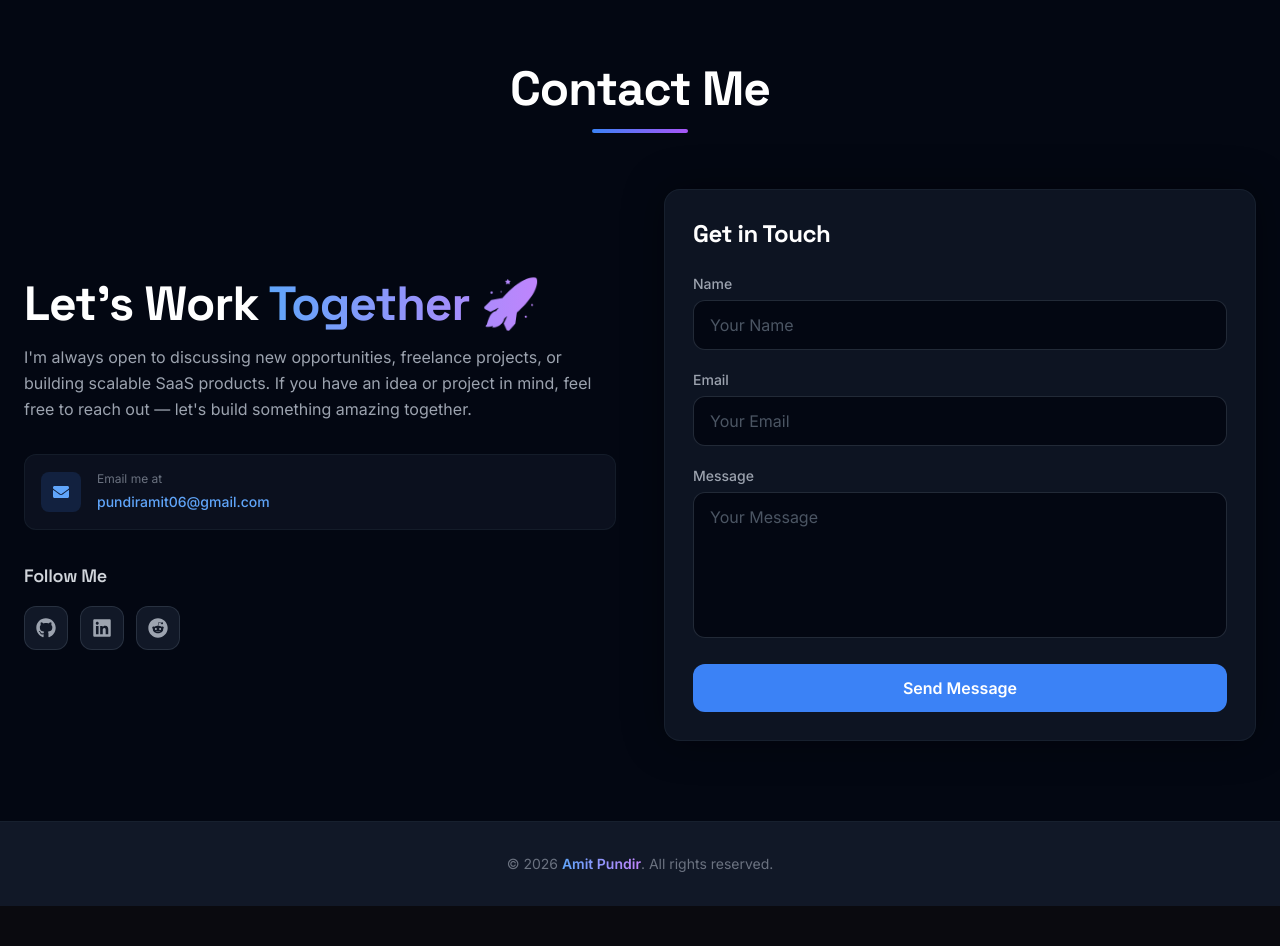
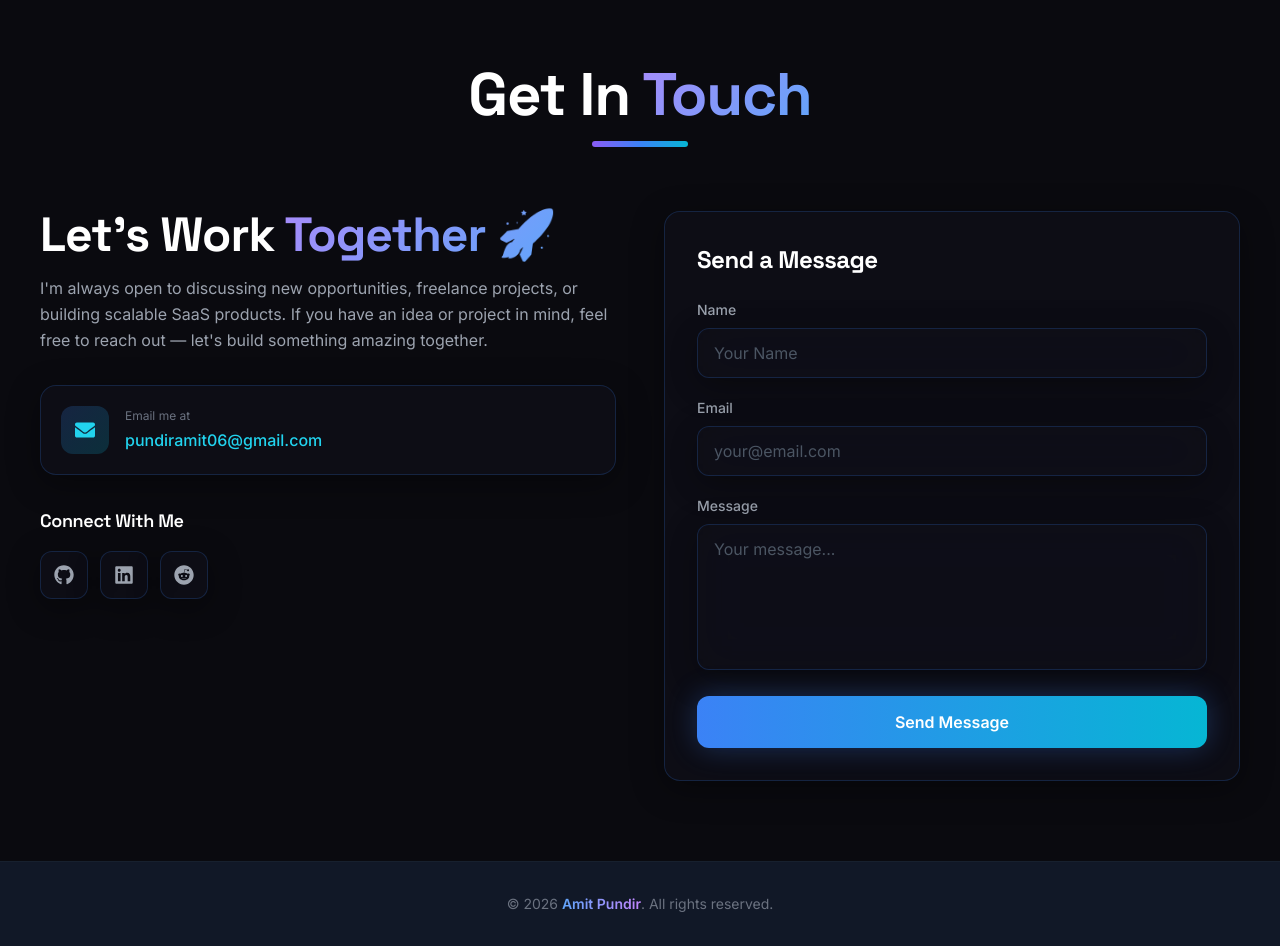
Before and after one commit to amitpundir992/Portfolio, a React (Vite) app: page / in a window 1280 px wide. Shown: the part 4040-4986 px from the top of the page. Before the commit the page ends 4946 px from the top, so only its background shows below. Built offline with nearby package versions, Linux system fonts and the light colour scheme; no server answers.

Commit message:
feat: redesign contact form with glassmorphism and gradient buttons

```diff
--- a/src/components/Contact.jsx
+++ b/src/components/Contact.jsx
@@ -61,51 +61,53 @@ const Contact = () => {
   };
 
   return (
-    <section id="contact" className="bg-gray-950 py-20 px-6 relative overflow-hidden">
+    <section id="contact" className="section-padding bg-[#0a0a0f] relative overflow-hidden">
 
       {/* Ambient glow */}
-      <div className="absolute top-0 left-1/4 w-72 h-72 bg-blue-600/6 rounded-full filter blur-[80px] pointer-events-none" />
-      <div className="absolute bottom-0 right-1/4 w-64 h-64 bg-purple-600/6 rounded-full filter blur-[80px] pointer-events-none" />
+      <div className="absolute top-0 left-1/4 w-[500px] h-[500px] bg-blue-600/8 rounded-full filter blur-[100px] pointer-events-none animate-glow-pulse" />
+      <div className="absolute bottom-0 right-1/4 w-[500px] h-[500px] bg-purple-600/8 rounded-full filter blur-[100px] pointer-events-none animate-glow-pulse" style={{ animationDelay: '1s' }} />
 
-      <div className="max-w-7xl mx-auto">
+      <div className="container-custom">
 
         {/* Title */}
         <div
           ref={titleRef}
-          className={`text-center mb-14 ${titleVisible ? 'animate-fadeInUp' : 'opacity-0'}`}
+          className={`text-center mb-16 ${titleVisible ? 'animate-fadeInUp' : 'opacity-0'}`}
         >
-          <h2 className="text-4xl md:text-5xl font-bold text-white mb-4">Contact Me</h2>
-          <div className="w-24 h-1 bg-gradient-to-r from-blue-500 to-purple-500 mx-auto rounded-full" />
+          <h2 className="text-4xl sm:text-5xl md:text-6xl font-bold font-heading text-white mb-4">
+            Get In <span className="gradient-text">Touch</span>
+          </h2>
+          <div className="w-24 h-1.5 bg-gradient-to-r from-violet-500 via-blue-500 to-cyan-500 mx-auto rounded-full" />
         </div>
 
-        <div className="grid lg:grid-cols-2 gap-12 items-center">
+        <div className="grid lg:grid-cols-2 gap-12 items-start">
 
           {/* Left panel */}
           <div ref={leftRef} className={`space-y-8 ${leftVisible ? 'animate-fadeInLeft' : 'opacity-0'}`}>
             <div>
-              <h1 className="text-4xl lg:text-5xl font-bold text-white leading-tight mb-4">
+              <h1 className="text-3xl sm:text-4xl lg:text-5xl font-bold font-heading text-white leading-tight mb-4">
                 Let's Work{" "}
-                <span className="bg-gradient-to-r from-blue-400 to-purple-400 bg-clip-text text-transparent">
+                <span className="gradient-text">
                   Together 🚀
                 </span>
               </h1>
-              <p className="text-gray-400 leading-relaxed">
+              <p className="text-gray-400 text-base leading-relaxed">
                 I'm always open to discussing new opportunities, freelance projects, or building scalable SaaS
                 products. If you have an idea or project in mind, feel free to reach out — let's build something
                 amazing together.
               </p>
             </div>
 
-            {/* Email */}
-            <div className="flex items-center gap-4 p-4 bg-gray-900/60 rounded-xl border border-gray-800/50 hover:border-blue-500/30 transition-all group">
-              <div className="w-10 h-10 bg-blue-500/15 rounded-lg flex items-center justify-center text-blue-400 group-hover:bg-blue-500/25 transition-colors flex-shrink-0">
+            {/* Email Card */}
+            <div className="glass-card glass-card-hover flex items-center gap-4 p-5 rounded-2xl border-blue-500/20 bg-blue-500/5 backdrop-blur-xl group">
+              <div className="w-12 h-12 bg-gradient-to-br from-blue-500/20 to-cyan-500/20 rounded-xl flex items-center justify-center text-cyan-400 text-xl group-hover:from-blue-500/30 group-hover:to-cyan-500/30 transition-all flex-shrink-0">
                 <FaEnvelope />
               </div>
               <div>
-                <p className="text-gray-500 text-xs mb-0.5">Email me at</p>
+                <p className="text-gray-500 text-xs mb-1">Email me at</p>
                 <a
                   href="mailto:pundiramit06@gmail.com"
-                  className="text-blue-400 hover:text-blue-300 transition-colors font-medium text-sm"
+                  className="text-cyan-400 hover:text-cyan-300 transition-colors font-medium text-sm sm:text-base focus-ring rounded"
                 >
                   pundiramit06@gmail.com
                 </a>
@@ -114,7 +116,7 @@ const Contact = () => {
 
             {/* Socials */}
             <div>
-              <h3 className="text-lg font-semibold text-gray-300 mb-4">Follow Me</h3>
+              <h3 className="text-lg font-semibold font-heading text-white mb-4">Connect With Me</h3>
               <div className="flex gap-3">
                 {socials.map((s, i) => (
                   <a
@@ -123,7 +125,8 @@ const Contact = () => {
                     target="_blank"
                     rel="noopener noreferrer"
                     title={s.label}
-                    className="w-11 h-11 bg-gray-900 border border-gray-700/60 rounded-xl flex items-center justify-center text-xl text-gray-400 hover:text-blue-400 hover:border-blue-500/50 hover:bg-blue-500/10 hover:scale-110 transition-all duration-300"
+                    aria-label={s.label}
+                    className="glass-card w-12 h-12 rounded-xl flex items-center justify-center text-xl text-gray-400 border-gray-700/50 hover:text-cyan-400 hover:border-cyan-500/30 hover:bg-cyan-500/10 hover:scale-110 transition-all duration-300 focus-ring"
                   >
                     {s.icon}
                   </a>
@@ -134,51 +137,54 @@ const Contact = () => {
 
           {/* Form */}
           <div ref={formRef} className={`${formVisible ? 'animate-fadeInRight' : 'opacity-0'}`}>
-            <div className="bg-gray-900/80 rounded-2xl border border-gray-800/60 shadow-[0px_0px_40px_rgba(0,0,0,0.4)] p-7 backdrop-blur-sm">
-              <h3 className="text-2xl font-bold text-white mb-6">Get in Touch</h3>
+            <div className="glass-card rounded-2xl border-blue-500/20 bg-blue-500/5 backdrop-blur-xl shadow-[0_8px_40px_rgba(0,0,0,0.4)] p-8">
+              <h3 className="text-2xl font-bold font-heading text-white mb-6">Send a Message</h3>
 
               <form onSubmit={handleSubmit} className="space-y-5">
 
                 <div>
-                  <label className="block text-sm font-medium text-gray-400 mb-1.5">Name</label>
+                  <label htmlFor="name" className="block text-sm font-medium text-gray-400 mb-2">Name</label>
                   <input
+                    id="name"
                     type="text"
                     name="name"
                     value={formData.name}
                     onChange={handleChange}
                     placeholder="Your Name"
-                    className={`form-input w-full px-4 py-3 bg-gray-950 text-gray-200 border rounded-xl placeholder-gray-600 ${
-                      errors.name ? 'border-red-500/60' : 'border-gray-700/60'
+                    className={`form-input w-full px-4 py-3 glass-card text-gray-200 border rounded-xl placeholder-gray-600 focus-ring ${
+                      errors.name ? 'border-red-500/60' : 'border-blue-500/20'
                     }`}
                   />
                   {errors.name && <span className="text-red-400 text-xs mt-1 block">{errors.name}</span>}
                 </div>
 
                 <div>
-                  <label className="block text-sm font-medium text-gray-400 mb-1.5">Email</label>
+                  <label htmlFor="email" className="block text-sm font-medium text-gray-400 mb-2">Email</label>
                   <input
+                    id="email"
                     type="email"
                     name="email"
                     value={formData.email}
                     onChange={handleChange}
-                    placeholder="Your Email"
-                    className={`form-input w-full px-4 py-3 bg-gray-950 text-gray-200 border rounded-xl placeholder-gray-600 ${
-                      errors.email ? 'border-red-500/60' : 'border-gray-700/60'
+                    placeholder="your@email.com"
+                    className={`form-input w-full px-4 py-3 glass-card text-gray-200 border rounded-xl placeholder-gray-600 focus-ring ${
+                      errors.email ? 'border-red-500/60' : 'border-blue-500/20'
                     }`}
                   />
                   {errors.email && <span className="text-red-400 text-xs mt-1 block">{errors.email}</span>}
                 </div>
 
                 <div>
-                  <label className="block text-sm font-medium text-gray-400 mb-1.5">Message</label>
+                  <label htmlFor="message" className="block text-sm font-medium text-gray-400 mb-2">Message</label>
                   <textarea
+                    id="message"
                     name="message"
                     rows={5}
                     value={formData.message}
                     onChange={handleChange}
-                    placeholder="Your Message"
-                    className={`form-input w-full px-4 py-3 bg-gray-950 text-gray-200 border rounded-xl placeholder-gray-600 resize-none ${
-                      errors.message ? 'border-red-500/60' : 'border-gray-700/60'
+                    placeholder="Your message..."
+                    className={`form-input w-full px-4 py-3 glass-card text-gray-200 border rounded-xl placeholder-gray-600 resize-none focus-ring ${
+                      errors.message ? 'border-red-500/60' : 'border-blue-500/20'
                     }`}
                   />
                   {errors.message && <span className="text-red-400 text-xs mt-1 block">{errors.message}</span>}
@@ -187,11 +193,11 @@ const Contact = () => {
                 <button
                   type="submit"
                   disabled={loading}
-                  className="btn-glow w-full bg-blue-500 text-white py-3 rounded-xl hover:bg-blue-600 font-semibold transition-colors disabled:opacity-60 disabled:cursor-not-allowed flex items-center justify-center gap-2"
+                  className="btn-glow w-full bg-gradient-to-r from-blue-500 to-cyan-500 text-white py-3.5 rounded-xl hover:from-blue-600 hover:to-cyan-600 font-semibold transition-all disabled:opacity-60 disabled:cursor-not-allowed flex items-center justify-center gap-2 shadow-[0_0_30px_rgba(59,130,246,0.3)] focus-ring"
                 >
                   {loading ? (
                     <>
-                      <svg className="animate-spin w-4 h-4" fill="none" viewBox="0 0 24 24">
+                      <svg className="animate-spin w-5 h-5" fill="none" viewBox="0 0 24 24">
                         <circle className="opacity-25" cx="12" cy="12" r="10" stroke="currentColor" strokeWidth="4" />
                         <path className="opacity-75" fill="currentColor" d="M4 12a8 8 0 018-8V0C5.373 0 0 5.373 0 12h4z" />
                       </svg>
@@ -206,11 +212,11 @@ const Contact = () => {
 
         {/* Success toast */}
         {success && (
-          <div className="fixed bottom-6 right-6 bg-green-500 text-white px-5 py-3 rounded-xl shadow-xl animate-fadeInUp flex items-center gap-2 z-50">
-            <svg className="w-5 h-5 flex-shrink-0" fill="none" viewBox="0 0 24 24" stroke="currentColor">
+          <div className="fixed bottom-8 right-8 glass-card border-green-500/50 bg-green-500/20 text-white px-6 py-4 rounded-2xl shadow-[0_8px_30px_rgba(34,197,94,0.3)] animate-fadeInUp flex items-center gap-3 z-50 backdrop-blur-xl">
+            <svg className="w-6 h-6 text-green-400 flex-shrink-0" fill="none" viewBox="0 0 24 24" stroke="currentColor">
               <path strokeLinecap="round" strokeLinejoin="round" strokeWidth={2} d="M5 13l4 4L19 7" />
             </svg>
-            Message sent successfully!
+            <span className="font-medium">Message sent successfully!</span>
           </div>
         )}
       </div>
```
